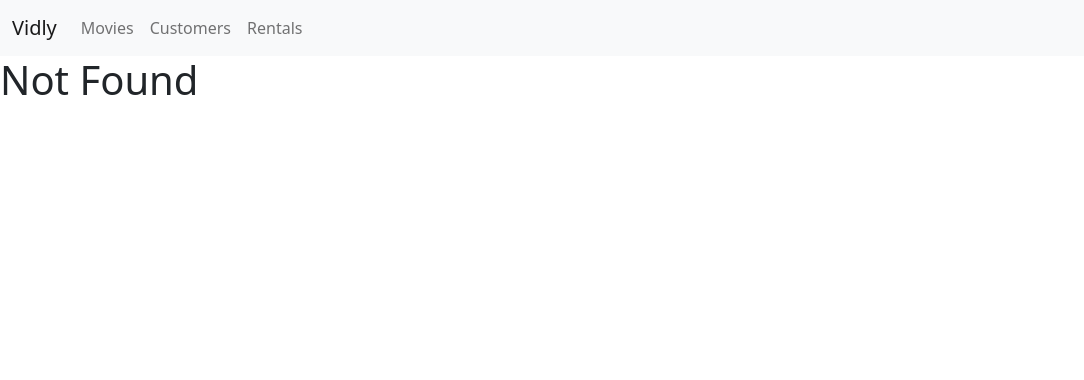
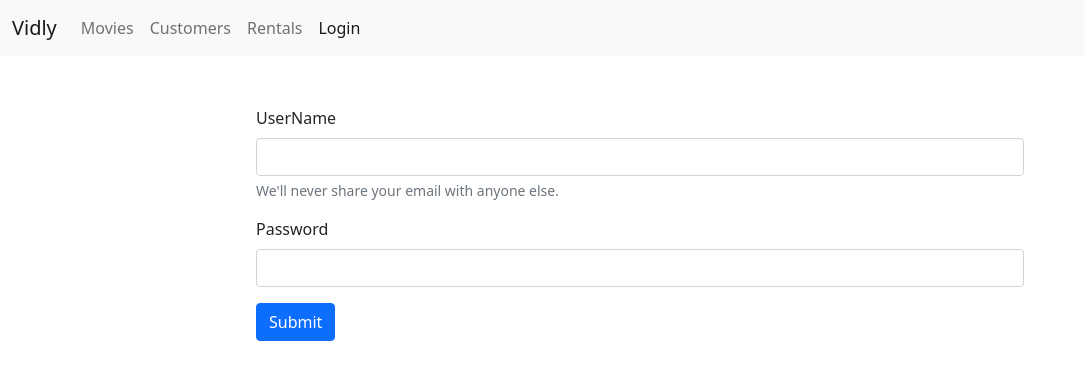
Before and after one commit to Beginner777-cpp/movieReact, a React (Create React App) app: page /login in a window 1280 px wide. Before the commit this address led to /not-found. Shown: the top 380 px of the page, without its empty margins (0-1084 px from the left). Built offline with nearby package versions, Linux system fonts and the light colour scheme.

Commit message:
start form

```diff
--- a/src/App.css
+++ b/src/App.css
@@ -1,5 +1,5 @@
 .App {
-  text-align: center;
+
 }
 
 .App-logo {
--- a/src/App.js
+++ b/src/App.js
@@ -1,24 +1,29 @@
-import logo from './logo.svg';
-import './App.css';
+import React from "react";
 
+import { Route, Redirect, Switch } from "react-router-dom";
+import "./App.css";
+import Navbar from "./Components/navbar";
+import Movie from "./Components/movie";
+import Rentals from "./Components/common/rentals";
+import Customers from "./Components/common/customers";
+import NotFound from "./Components/common/notFound";
+import MovieId from "./Components/common/movieId";
+import LoginForm from "./Components/loginForm";
 function App() {
   return (
-    <div className="App">
-      <header className="App-header">
-        <img src={logo} className="App-logo" alt="logo" />
-        <p>
-          Edit <code>src/App.js</code> and save to reload.
-        </p>
-        <a
-          className="App-link"
-          href="https://reactjs.org"
-          target="_blank"
-          rel="noopener noreferrer"
-        >
-          Learn React
-        </a>
-      </header>
-    </div>
+    <React.Fragment>
+      <Navbar />
+      <Switch>
+        <Route path="/movies/:id" component={MovieId} />
+        <Route path="/customers" component={Customers} />
+        <Route path="/rentals" component={Rentals} />
+        <Route path="/login" component={LoginForm} />
+        <Route path="/movies" component={Movie} />
+        <Route path="/not-found" component={NotFound} />
+        <Redirect exact from="/" to="/movies" />
+        <Redirect to="/not-found" />
+      </Switch>
+    </React.Fragment>
   );
 }
 
--- /dev/null
+++ b/src/Components/loginForm.jsx
@@ -0,0 +1,47 @@
+import React, { Component } from "react";
+
+class LoginForm extends Component {
+  constructor(props) {
+    super(props);
+    this.state = {};
+  }
+  handleSubmit = (e) => {
+    e.preventDefault();
+    console.log("Submitted");
+  };
+  render() {
+    return (
+      <form className="form" onSubmit={this.handleSubmit}>
+        <div className="mb-3">
+          <label htmlFor="exampleInputEmail1" className="form-label">
+            UserName
+          </label>
+          <input
+            type="text"
+            className="form-control"
+            id="exampleInputEmail1"
+            aria-describedby="emailHelp"
+          />
+          <div id="emailHelp" className="form-text">
+            We'll never share your email with anyone else.
+          </div>
+        </div>
+        <div className="mb-3">
+          <label htmlFor="exampleInputPassword1" className="form-label">
+            Password
+          </label>
+          <input
+            type="password"
+            className="form-control"
+            id="exampleInputPassword1"
+          />
+        </div>
+        <button type="submit" className="btn btn-primary">
+          Submit
+        </button>
+      </form>
+    );
+  }
+}
+
+export default LoginForm;
--- a/src/Components/navbar.jsx
+++ b/src/Components/navbar.jsx
@@ -21,6 +21,9 @@ return (
         <li className="nav-item">
           <NavLink className="nav-link" to="/rentals">Rentals</NavLink>
         </li>
+        <li className="nav-item">
+          <NavLink className="nav-link" to="/login">Login</NavLink>
+        </li>
       </ul>
     </div>
   </div>
--- a/src/index.css
+++ b/src/index.css
@@ -35,3 +35,9 @@ margin: 50px;
 .clickable{
   cursor: pointer;
 }
+
+.form{
+  width: 60%;
+  margin: auto;
+  padding-top: 50px;
+}
--- a/src/index.js
+++ b/src/index.js
@@ -1,29 +1,16 @@
 import React from "react";
 import ReactDOM from "react-dom";
-import { BrowserRouter, Route, Redirect, Switch } from "react-router-dom";
+import {BrowserRouter} from 'react-router-dom';
 import "./index.css";
 import reportWebVitals from "./reportWebVitals";
 import "bootstrap/dist/css/bootstrap.css";
 import "font-awesome/css/font-awesome.min.css";
-import Navbar from "./Components/navbar";
-import Movie from "./Components/movie";
-import Rentals from "./Components/common/rentals";
-import Customers from "./Components/common/customers";
-import NotFound from './Components/common/notFound';
-import MovieId from './Components/common/movieId';
+import App from "./App.js";
+
 ReactDOM.render(
   <React.StrictMode>
     <BrowserRouter>
-    <Navbar/>
-      <Switch>
-        <Route path="/movies/:id" component={MovieId} />
-        <Route path="/customers" component={Customers} />
-        <Route path="/rentals" component={Rentals} />
-        <Route path="/movies" component={Movie} />
-        <Route path="/not-found" component={NotFound} />
-        <Redirect exact from="/" to="/movies" />
-        <Redirect to="/not-found"/>
-      </Switch>
+      <App />
     </BrowserRouter>
   </React.StrictMode>,
   document.getElementById("root")
```
